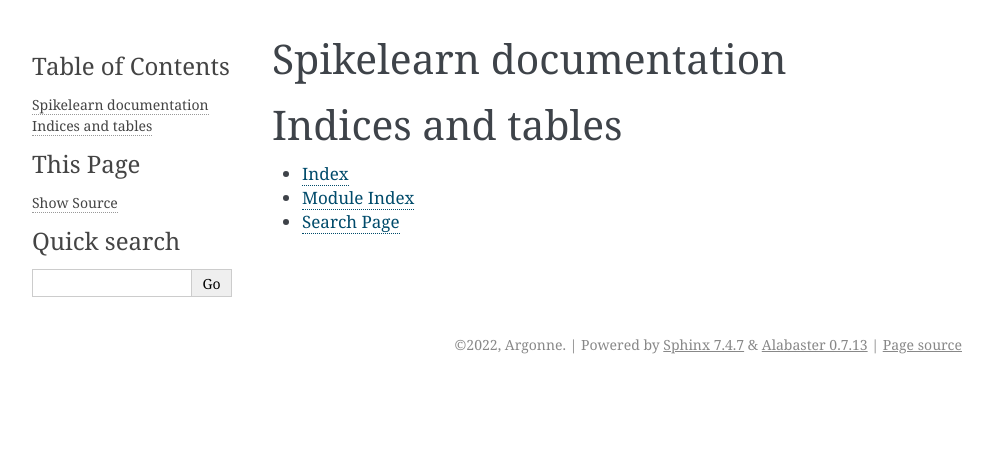
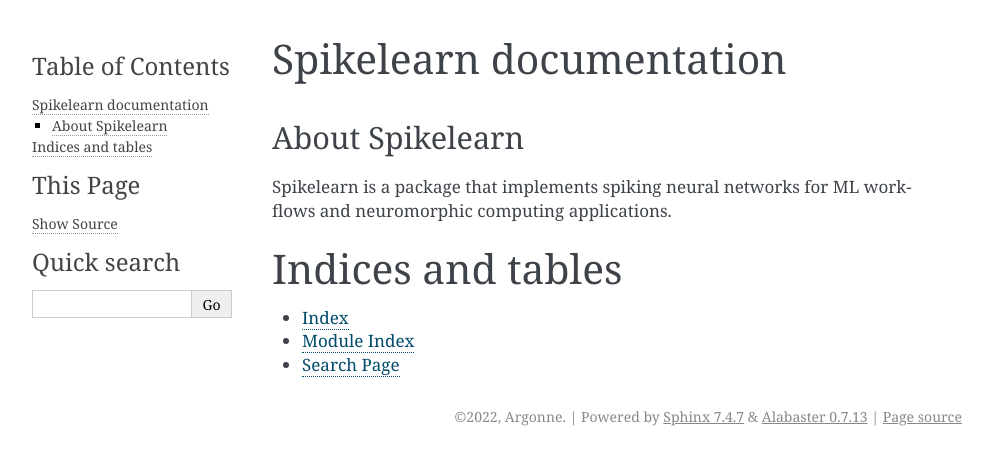
Before and after one commit to spikelearn/spikelearn, a Sphinx documentation site: the page built from docs/index.rst, in a window 1280 px wide. Shown: the top 465 px of the page, without its empty margins (148-1141 px from the left). Built offline with Sphinx 7.4.7, drawn with Linux system fonts in a browser that asks for light colours.

Commit message:
edited index.rst

```diff
--- a/docs/index.rst
+++ b/docs/index.rst
@@ -11,6 +11,12 @@
    :caption: Contents:
 
 
+About Spikelearn
+----------------
+
+Spikelearn is a package that implements spiking neural networks for ML workflows
+and neuromorphic computing applications.
+
 
 Indices and tables
 ==================
```
